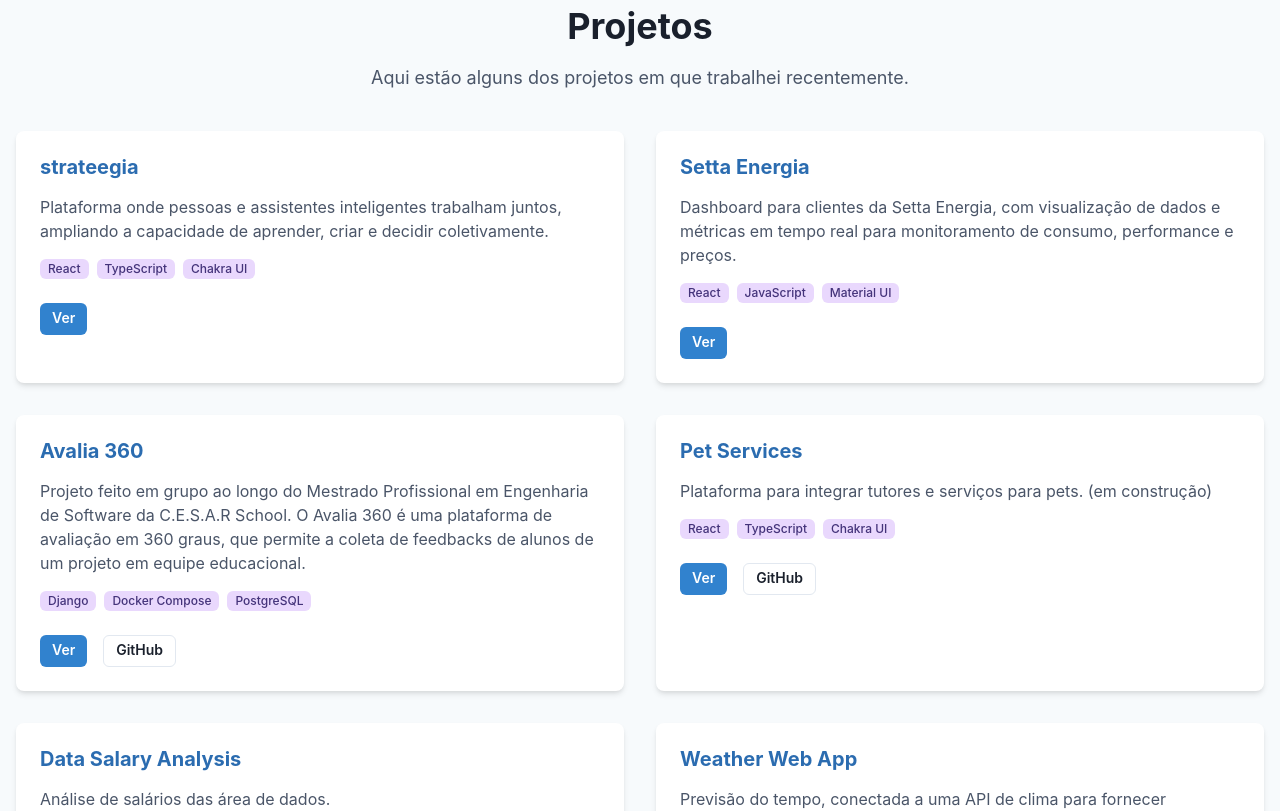
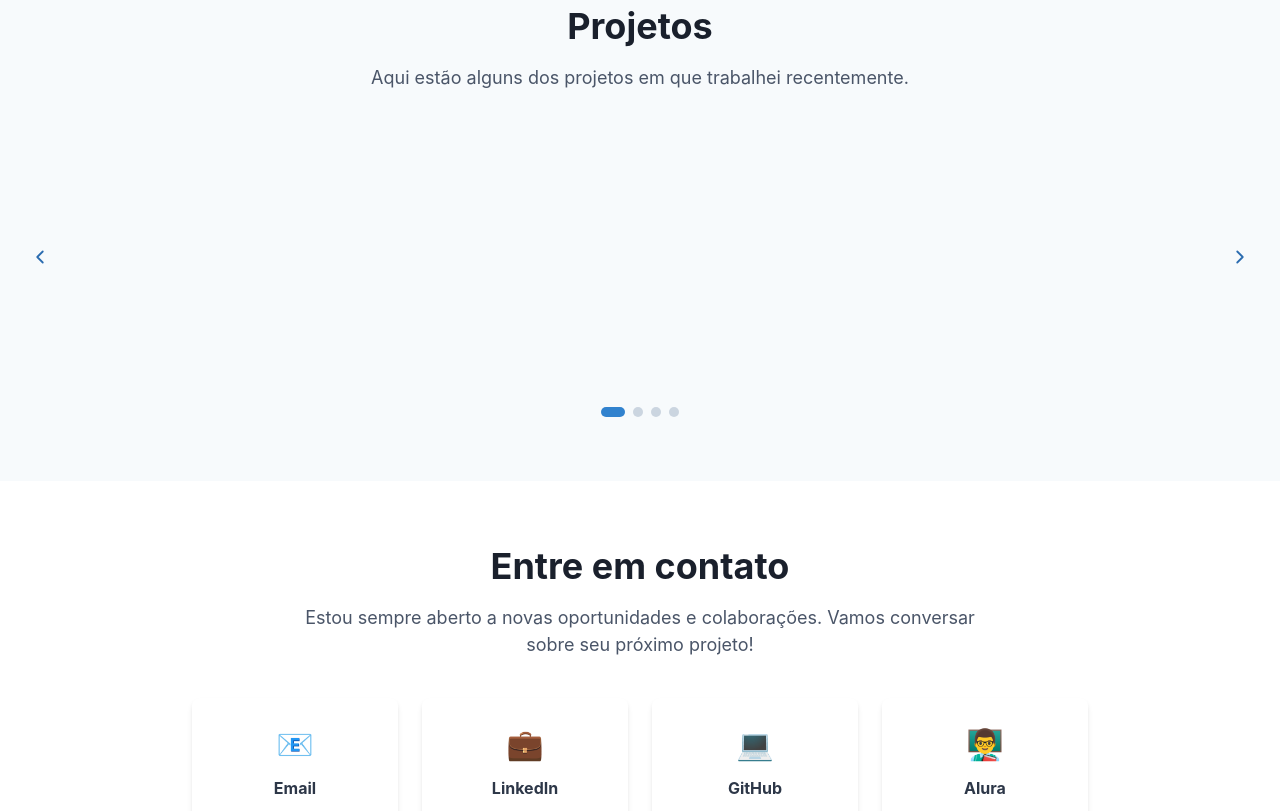
Before and after one commit to manoelvsalgado/portfolio, a React (Vite) app in the folder frontend/: page / in a window 1280 px wide. Shown: the part 2040-2851 px from the top of the page. Built offline with nearby package versions, Linux system fonts and the light colour scheme.

Commit message:
feat: implement carousel for project display with pagination

```diff
--- a/frontend/src/components/Projects.tsx
+++ b/frontend/src/components/Projects.tsx
@@ -1,5 +1,10 @@
-import { Box, Container, Heading, SimpleGrid, Stack, Text, Button, Tag, HStack } from '@chakra-ui/react';
+import { useState } from 'react';
+import { Box, Container, Heading, Stack, Text, Button, Tag, HStack, IconButton, useBreakpointValue } from '@chakra-ui/react';
 import { useTranslation } from 'react-i18next';
+import { motion, AnimatePresence } from 'framer-motion';
+import { FiChevronLeft, FiChevronRight } from 'react-icons/fi';
+
+const MotionBox = motion(Box);
 
 type Project = {
   title: string;
@@ -12,6 +17,25 @@
 export const Projects = () => {
   const { t } = useTranslation();
   const projects = t('projects.items', { returnObjects: true }) as Project[];
+
+  const itemsPerPage = useBreakpointValue({ base: 1, md: 2 }) ?? 1;
+  const [page, setPage] = useState(0);
+  const [direction, setDirection] = useState(1);
+
+  const totalPages = Math.ceil(projects.length / itemsPerPage);
+
+  const paginate = (newDirection: number) => {
+    setDirection(newDirection);
+    setPage((prev) => (prev + newDirection + totalPages) % totalPages);
+  };
+
+  const visibleProjects = projects.slice(page * itemsPerPage, page * itemsPerPage + itemsPerPage);
+
+  const variants = {
+    enter: (dir: number) => ({ x: dir > 0 ? 80 : -80, opacity: 0 }),
+    center: { x: 0, opacity: 1 },
+    exit: (dir: number) => ({ x: dir > 0 ? -80 : 80, opacity: 0 }),
+  };
 
   return (
     <Box as="section" py={{ base: 14, md: 16 }} bg="gray.50" id="projetos">
@@ -26,8 +50,38 @@
             </Text>
           </Stack>
 
-          <SimpleGrid columns={{ base: 1, md: 2 }} spacing={8}>
-            {projects.map((project) => (
+          {/* Carousel */}
+          <Box position="relative">
+            <HStack spacing={4} align="stretch">
+              {/* Prev button */}
+              <IconButton
+                aria-label="Anterior"
+                icon={<FiChevronLeft size={22} />}
+                onClick={() => paginate(-1)}
+                isDisabled={totalPages <= 1}
+                variant="ghost"
+                colorScheme="blue"
+                size="lg"
+                alignSelf="center"
+                flexShrink={0}
+              />
+
+              {/* Cards */}
+              <Box flex={1} overflow="hidden">
+                <AnimatePresence mode="wait" custom={direction}>
+                  <MotionBox
+                    key={page}
+                    custom={direction}
+                    variants={variants}
+                    initial="enter"
+                    animate="center"
+                    exit="exit"
+                    transition={{ duration: 0.35, ease: 'easeInOut' }}
+                    display="grid"
+                    gridTemplateColumns={{ base: '1fr', md: '1fr 1fr' }}
+                    gap={8}
+                  >
+                    {visibleProjects.map((project) => (
                       <Stack
                         key={project.title}
                         spacing={4}
@@ -79,7 +133,43 @@
                         </HStack>
                       </Stack>
                     ))}
-          </SimpleGrid>
+                  </MotionBox>
+                </AnimatePresence>
+              </Box>
+
+              {/* Next button */}
+              <IconButton
+                aria-label="Próximo"
+                icon={<FiChevronRight size={22} />}
+                onClick={() => paginate(1)}
+                isDisabled={totalPages <= 1}
+                variant="ghost"
+                colorScheme="blue"
+                size="lg"
+                alignSelf="center"
+                flexShrink={0}
+              />
+            </HStack>
+
+            {/* Dots */}
+            {totalPages > 1 && (
+              <HStack justify="center" spacing={2} mt={6}>
+                {Array.from({ length: totalPages }).map((_, i) => (
+                  <Box
+                    key={i}
+                    as="button"
+                    w={i === page ? 6 : 2.5}
+                    h={2.5}
+                    borderRadius="full"
+                    bg={i === page ? 'blue.500' : 'gray.300'}
+                    transition="all 0.3s"
+                    onClick={() => { setDirection(i > page ? 1 : -1); setPage(i); }}
+                    _hover={{ bg: i === page ? 'blue.500' : 'gray.400' }}
+                  />
+                ))}
+              </HStack>
+            )}
+          </Box>
         </Stack>
       </Container>
     </Box>
```
Lines whose indentation alone changed are shown as unchanged.
